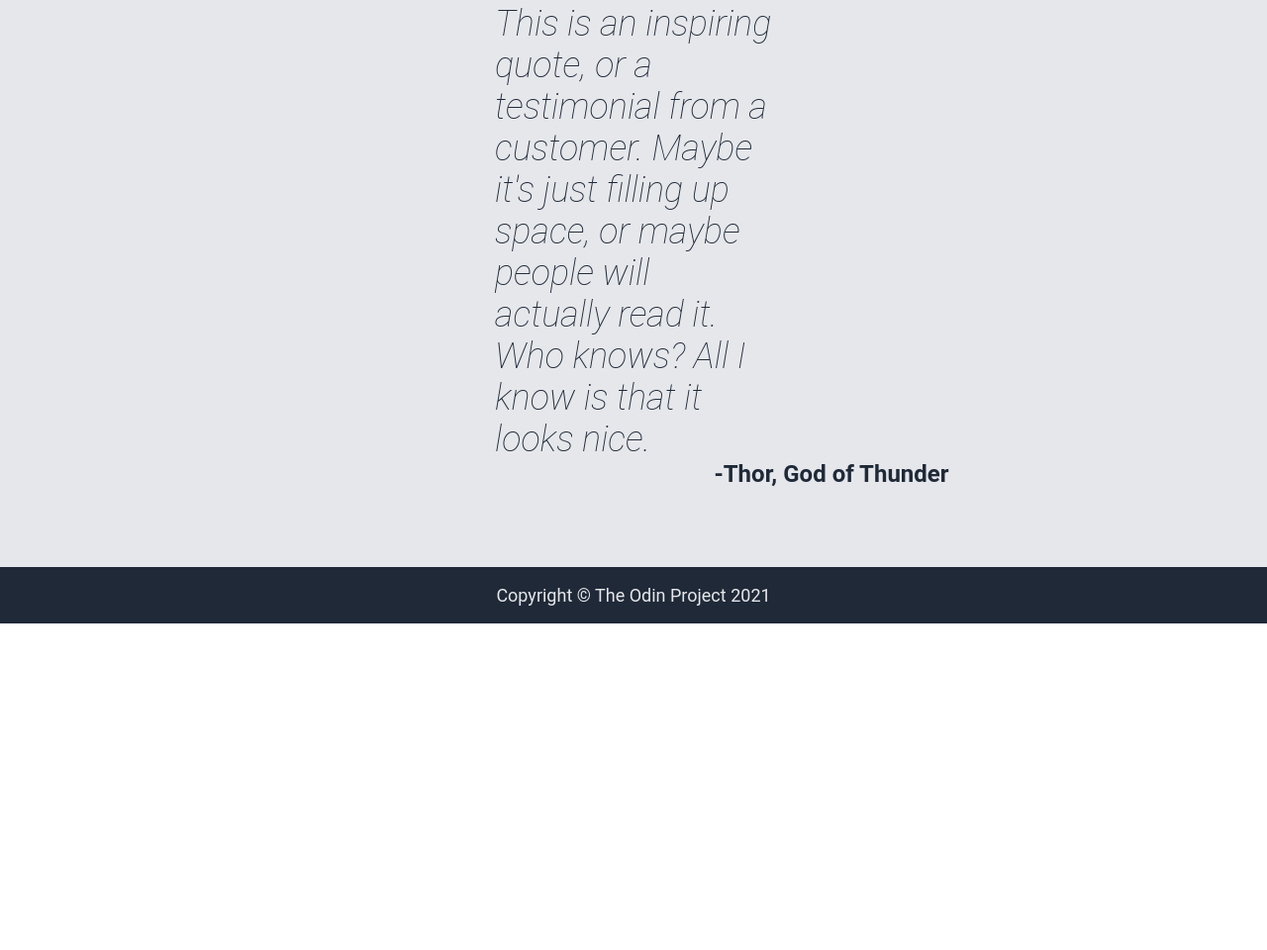
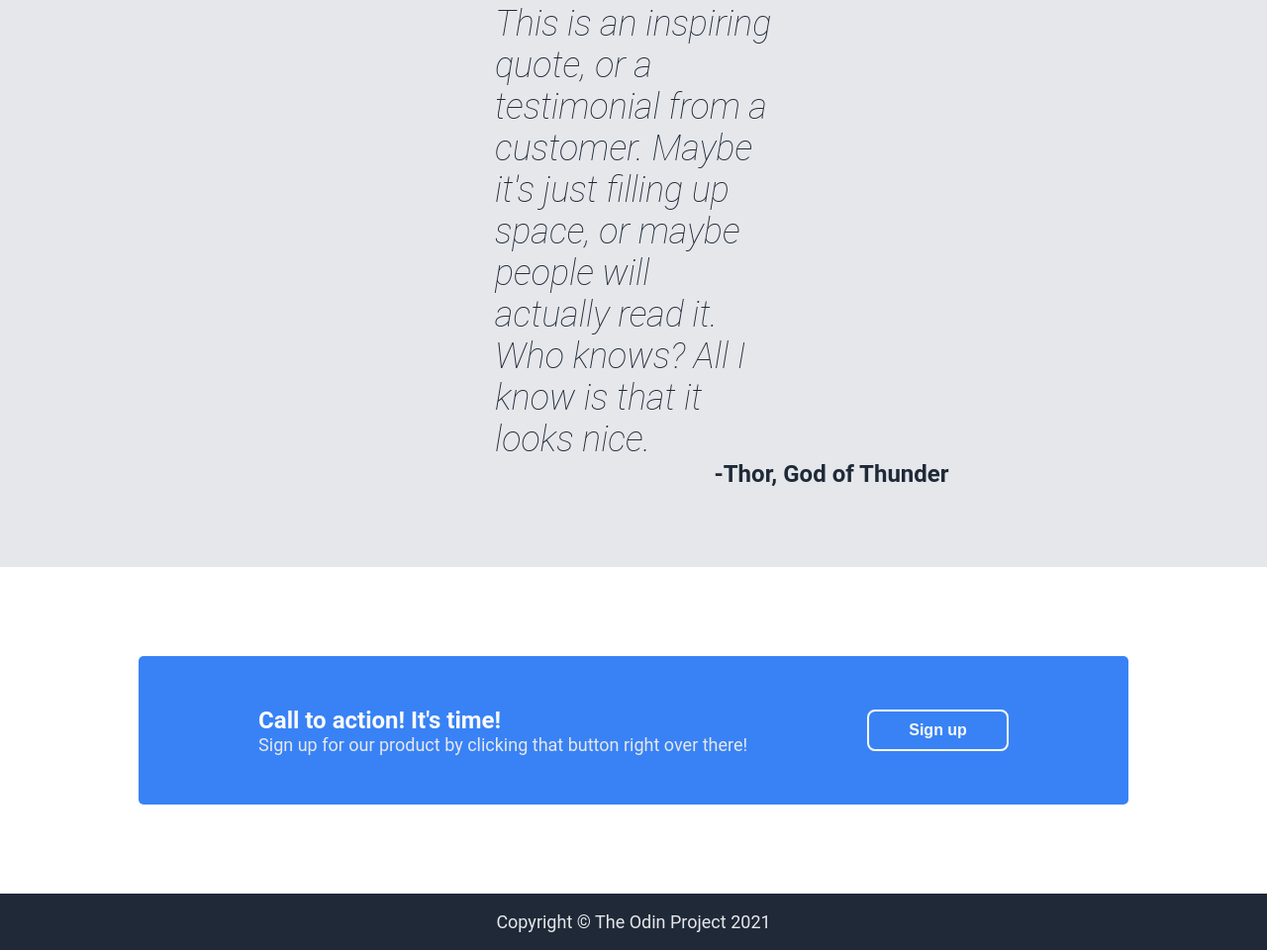
Before and after one commit to sakele/landing-page, a plain HTML site: page index.html in a window 1280 px wide. Shown: the part 992-1952 px from the top of the page at 99% size. Before the commit the page ends 1622 px from the top, so only its background shows below. Drawn offline with Linux system fonts and the light colour scheme.

Commit message:
Write call to action and implemented button and styling for fourth and final main content section

```diff
--- a/index.html
+++ b/index.html
@@ -83,7 +83,13 @@
             </div>
         </div>
         <div class="four">
-
+            <div class="action">
+                <div class="words">
+                    <p class="bold-me">Call to action! It's time!</p>
+                    <p class="norm">Sign up for our product by clicking that button right over there!</p>
+                </div>
+                <button>Sign up</button>
+            </div>
         </div>
     </div>
     <div class="footer">
--- a/style.css
+++ b/style.css
@@ -26,7 +26,7 @@ button {
     justify-content: space-between;
     align-items: center;
 }
-.logo {
+.logo, .bold-me {
     font-size: 24px;
     color: #f9faf8;
     font-weight: bold;
@@ -176,3 +176,35 @@ button {
     font-weight: bold;
     color: #1f2937;
 }
+
+.four {
+    display: flex;
+    justify-content: center;
+    align-items: center;
+    padding: 90px;
+}
+.action {
+    background-color: #3882f6;
+    border-radius: 5px;
+    display: flex;
+    width: 1000px;
+    height: 150px;
+    justify-content: space-evenly;
+    align-items: center;
+}
+
+.words {
+    display: flex;
+    flex-direction: column;
+    color: #f9faf8;
+}
+.action button {
+    border: solid;
+    border-width: 2px;
+    border-color: #f9faf8;
+
+}
+.norm {
+    font-size: 18px;
+    color:#e5e7eb;
+}
```
